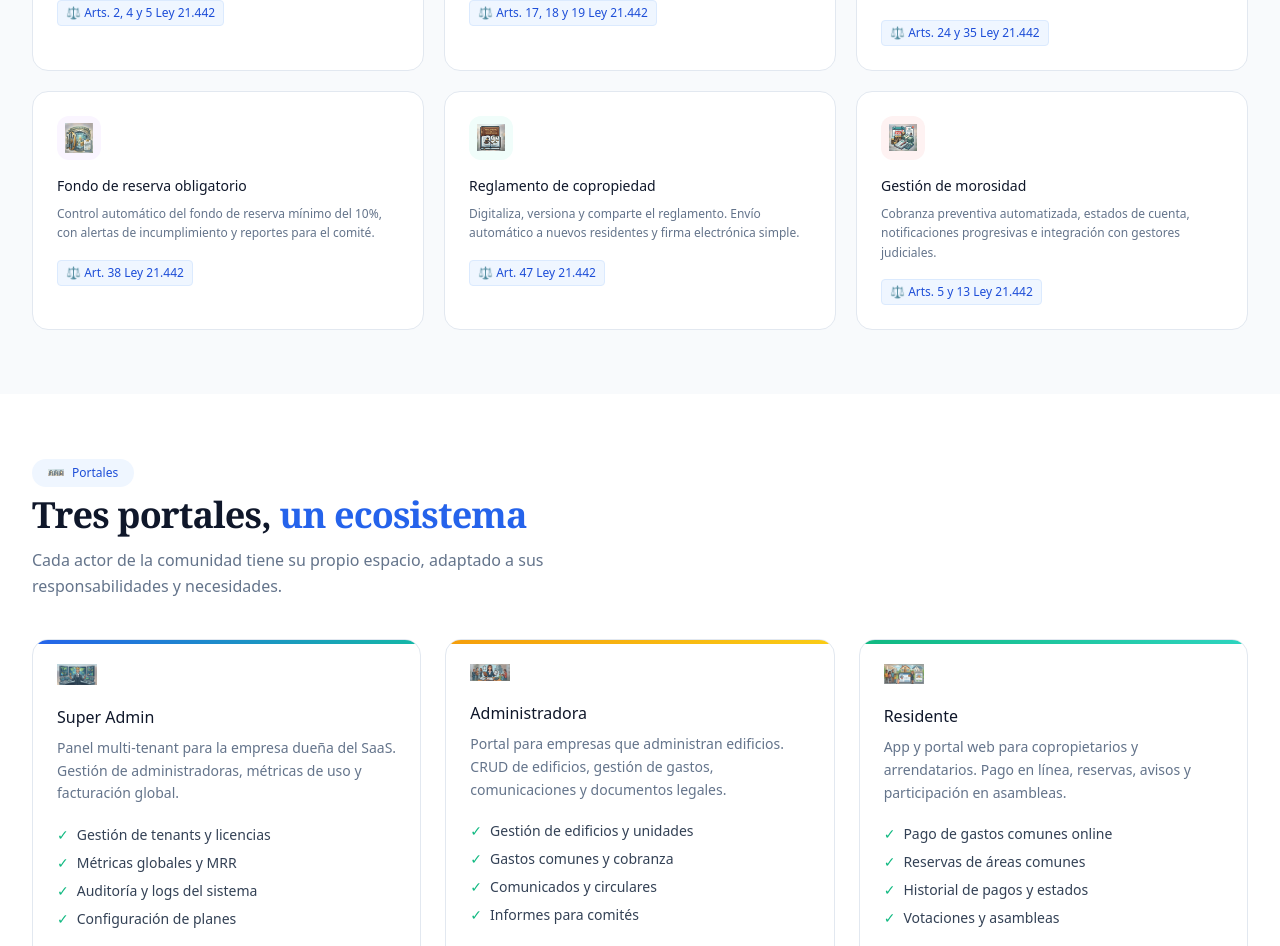
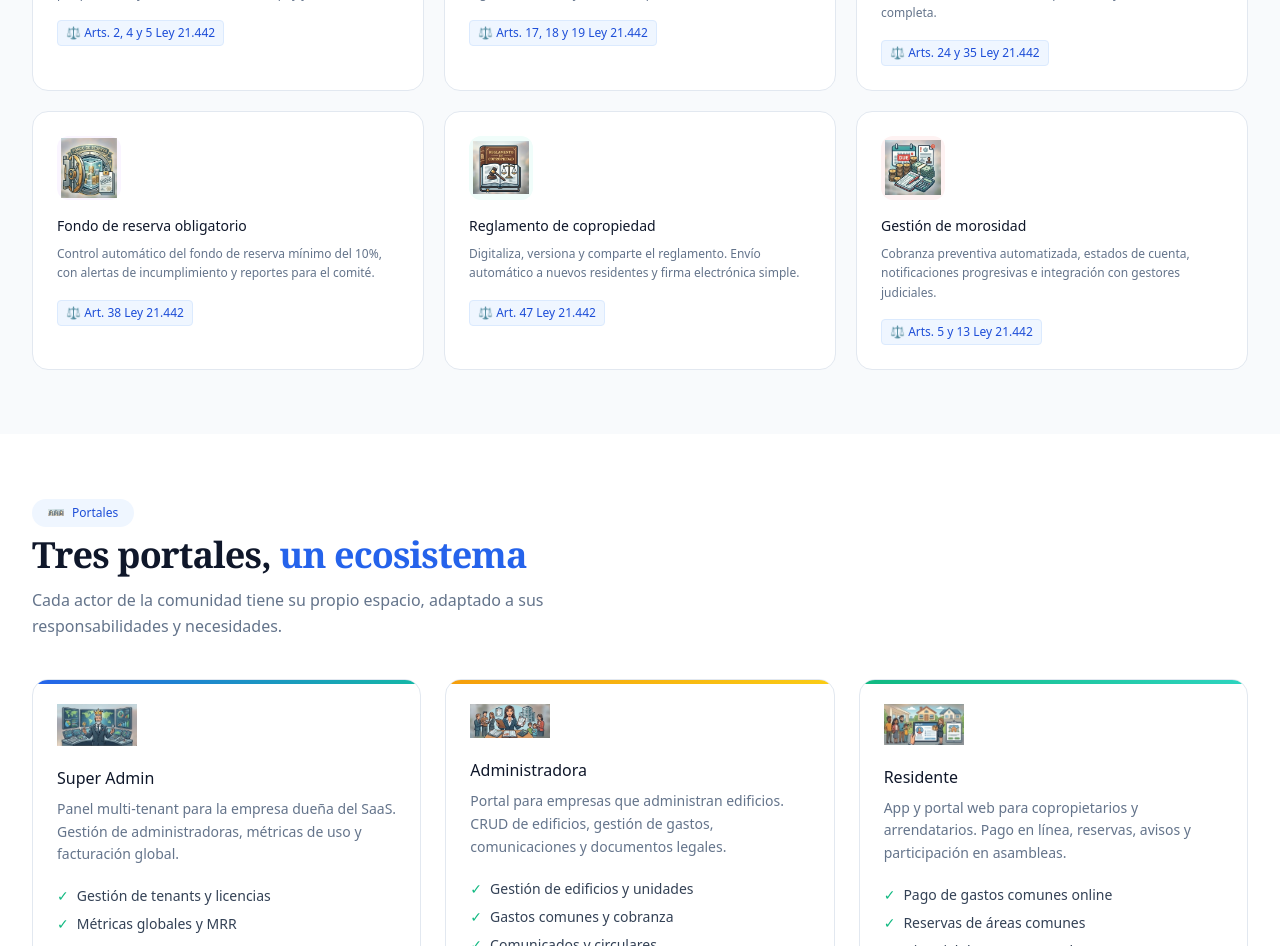
Before and after one commit to faldunero/condo-saas-full, a Next.js app: page /admin in a window 1280 px wide. Shown: the part 1300-2246 px from the top of the page. Built offline with nearby package versions, Linux system fonts and the light colour scheme.

Commit message:
fix: double icon sizes in landing sections

```diff
--- a/components/landing/LandingFeatures.tsx
+++ b/components/landing/LandingFeatures.tsx
@@ -67,8 +67,8 @@ export function LandingFeatures() {
             key={f.title}
             className="group cursor-default rounded-2xl border border-slate-200 bg-white p-6 transition-all hover:-translate-y-0.5 hover:border-blue-300 hover:shadow-lg"
           >
-            <div className={`mb-4 inline-flex h-11 w-11 items-center justify-center rounded-xl ${f.color}`}>
-              <Image src={f.icon} alt={f.title} width={28} height={28} className="object-contain" />
+            <div className={`mb-4 inline-flex h-16 w-16 items-center justify-center rounded-xl ${f.color}`}>
+              <Image src={f.icon} alt={f.title} width={56} height={56} className="object-contain" />
             </div>
             <h3 className="mb-2 text-sm font-medium text-slate-900">{f.title}</h3>
             <p className="mb-4 text-xs font-light leading-relaxed text-slate-500">{f.desc}</p>
--- a/components/landing/LandingPortals.tsx
+++ b/components/landing/LandingPortals.tsx
@@ -69,7 +69,7 @@ export function LandingPortals() {
           >
             <div className={`absolute left-0 right-0 top-0 h-1 bg-gradient-to-r ${p.accent}`} />
             <div className="mb-5">
-              <Image src={p.icon} alt={p.name} width={40} height={40} className="object-contain" />
+              <Image src={p.icon} alt={p.name} width={80} height={80} className="object-contain" />
             </div>
             <h3 className="mb-2 text-base font-medium text-slate-900">{p.name}</h3>
             <p className="mb-5 text-sm font-light leading-relaxed text-slate-500">{p.desc}</p>
```
